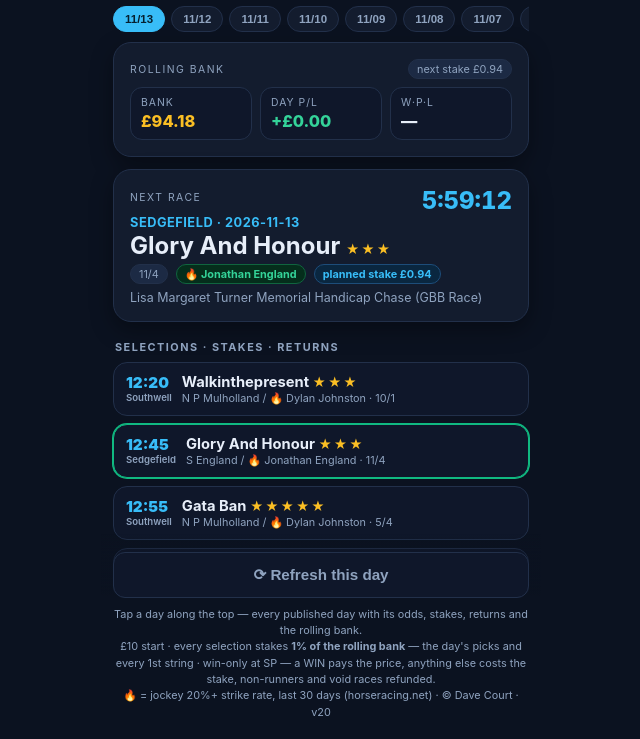
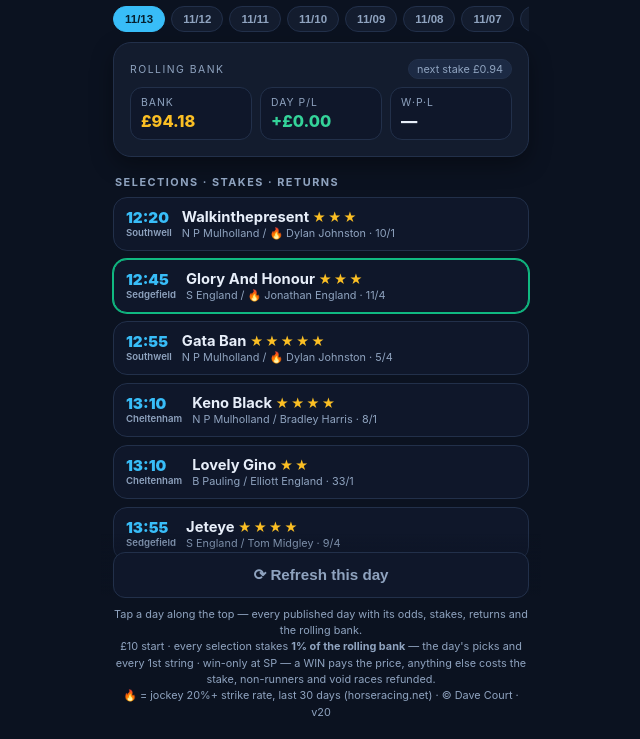
Before and after one commit to jobsaboba/jacobs-ladder, a plain HTML site: page index.html in a window 1280 px wide. Shown: the part 60-799 px from the top of the page, without its empty margins (319-959 px from the left). Drawn offline with Linux system fonts and the light colour scheme; no server answers.

Commit message:
drop the next-race hero box — the selection list is enough; next race still highlights its row

```diff
--- a/index.html
+++ b/index.html
@@ -46,17 +46,12 @@
   .label{font-size:.65rem; color:var(--dim); text-transform:uppercase; letter-spacing:1.5px; margin-bottom:6px}
   .row{display:flex; justify-content:space-between; align-items:center; gap:8px}
 
-  /* hero (today only) */
-  #hero .course-line{font-size:.8rem; color:var(--sky); font-weight:700; letter-spacing:.5px}
-  #hero h2{margin:2px 0 4px; font-size:1.5rem; line-height:1.15}
-  .meta{font-size:.78rem; color:var(--dim); display:flex; gap:8px; flex-wrap:wrap; align-items:center}
-  .stars{color:var(--amber); letter-spacing:2px; font-size:.8rem}
+  /* hero (removed — the list is enough) */
   .chip{background:#1c2a44; border:1px solid var(--line); border-radius:999px; padding:2px 8px; font-size:.68rem; color:var(--dim)}
   .chip.hot{background:#052e1c; border-color:#10653f; color:var(--em); font-weight:700}
   .chip.watch{background:#2d2410; border-color:#6b5312; color:#fcd34d}
   .chip.money{background:#0a2740; border-color:#1d4d7a; color:var(--sky); font-weight:700}
-  .countdown{font-variant-numeric:tabular-nums; font-size:1.5rem; font-weight:800; color:var(--sky)}
-  .countdown.off{color:var(--red)}
+  .stars{color:var(--amber); letter-spacing:2px; font-size:.8rem}
   .btn{border:none; border-radius:12px; padding:13px; font-weight:800; font-size:.95rem; cursor:pointer; width:100%}
   .btn.ghost{background:var(--panel2); color:var(--dim); border:1px solid var(--line); font-weight:600}
   .btn.small{padding:8px 10px; font-size:.75rem; width:auto; border-radius:10px}
@@ -122,15 +117,6 @@
   </div>
 </div>
 
-<!-- HERO : next race (today only) -->
-<div class="card" id="hero" style="display:none">
-  <div class="row">
-    <div class="label">Next race</div>
-    <div class="countdown" id="countdown"></div>
-  </div>
-  <div id="heroBody"></div>
-</div>
-
 <h3 class="sec">Selections · stakes · returns</h3>
 <div id="timeline"></div>
 
@@ -154,7 +140,7 @@ let SEL = todayStr();      // the day on screen
 let day = null;            // data/<SEL>.json (finals + morning bank hint)
 let results = null;        // data/results-<SEL>.json (badges + walked money)
 const loaded = new Map();  // date → {day, results} — switch tabs without refetch
-let deferredPrompt = null, cur = null, lastSeenDay = todayStr();
+let deferredPrompt = null, lastSeenDay = todayStr();
 
 function todayStr(){ const d=new Date(); return d.getFullYear()+"-"+String(d.getMonth()+1).padStart(2,"0")+"-"+String(d.getDate()).padStart(2,"0"); }
 function r2(n){ return Math.round(n*100)/100; }
@@ -313,35 +299,8 @@ function render(){
     wplV.textContent="—"; wplV.className="v";
   }
 
-  /* ---- hero: next pending race, today only ---- */
-  const hero=document.getElementById("hero");
+  /* next pending race — highlights its row in today's list */
   const nr = isToday ? nextRace() : null;
-  cur = nr;
-  hero.style.display = isToday ? "" : "none";
-  if(isToday){
-    const heroBody=document.getElementById("heroBody");
-    if(nr){
-      const m = (moneyMap())[nr.time+"|"+nr.horse] || null;
-      heroBody.innerHTML = `
-        <div class="course-line">${esc((nr.course||"").toUpperCase())} · ${esc(SEL)}</div>
-        <h2>${esc(nr.horse)} <span class="stars">${"★".repeat(nr.stars||0)}</span></h2>
-        <div class="meta">
-          <span class="chip">${esc(nr.odds||"")}</span>
-          ${nr.hot_jockey?`<span class="chip hot">🔥 ${esc(nr.jockey||"")}</span>`:`<span>${esc([nr.trainer,nr.jockey].filter(Boolean).join(" / "))}</span>`}
-          ${m && m.stake!=null ? `<span class="chip money">planned stake ${fmt(m.stake)}</span>`
-            : (day && day.bank ? `<span class="chip money">planned stake ${fmt(day.bank.next_stake)}</span>` : "")}
-        </div>
-        ${nr.race?`<div class="meta" style="margin-top:6px">${esc(nr.race)}</div>`:""}`;
-    } else {
-      heroBody.innerHTML = day
-        ? `<div class="label" style="color:var(--dim)">All settled</div>
-           <h2 style="font-size:1.1rem">🎉 Every race has a result</h2>
-           <div class="meta">Badges below carry the official placings and money.</div>`
-        : `<div class="label" style="color:var(--dim)">Nothing loaded</div>
-           <h2 style="font-size:1.1rem">Waiting for the morning publish</h2>
-           <div class="meta">The shortlist lands here after the 07:15 build.</div>`;
-    }
-  }
 
   /* ---- timeline: picks and strings, race order ---- */
   const money = moneyMap();
@@ -388,20 +347,6 @@ async function watch(){
   else await loadDay(t, true);
 }
 
-/* countdown ticker */
-function tick(){
-  const el=document.getElementById("countdown");
-  if(!cur || SEL !== todayStr() || !day){ el.textContent=""; return; }
-  const diff = epoch(SEL, cur.time) - Date.now();
-  if(diff<=0){ el.textContent="RACE OFF"; el.className="countdown off"; }
-  else{
-    el.className="countdown";
-    const h=Math.floor(diff/3600000), m=Math.floor(diff%3600000/60000), s=Math.floor(diff%60000/1000);
-    el.textContent = (h>0? h+":" : "") + String(m).padStart(2,"0")+":"+String(s).padStart(2,"0");
-  }
-}
-setInterval(tick, 1000);
-
 /* ================= install ================= */
 window.addEventListener("beforeinstallprompt", e=>{
   e.preventDefault(); deferredPrompt=e; document.getElementById("instBtn").style.display="";
--- a/sw.js
+++ b/sw.js
@@ -1,5 +1,5 @@
 /* Jacob's Ladder Racing — service worker (app shell cache + fresh data) */
-const CACHE = "jlapp-v18";
+const CACHE = "jlapp-v19";
 const SHELL = ["./", "./index.html", "./manifest.webmanifest", "./icons/icon-192.png", "./icons/icon-512.png"];
 
 self.addEventListener("install", (e) => {
```
